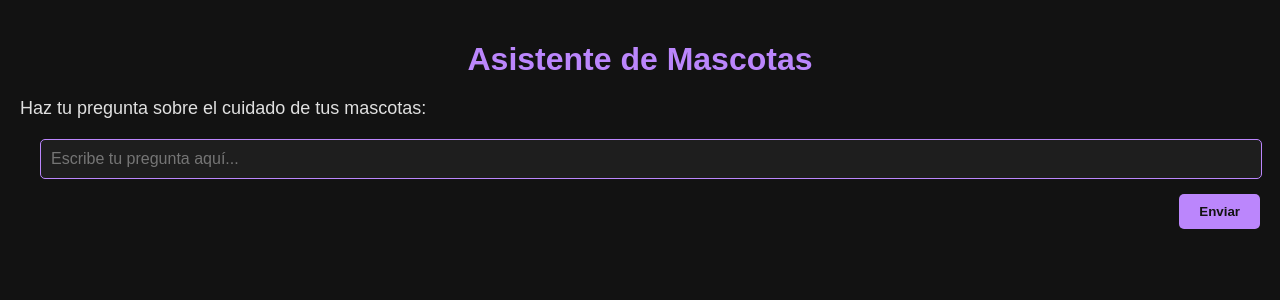
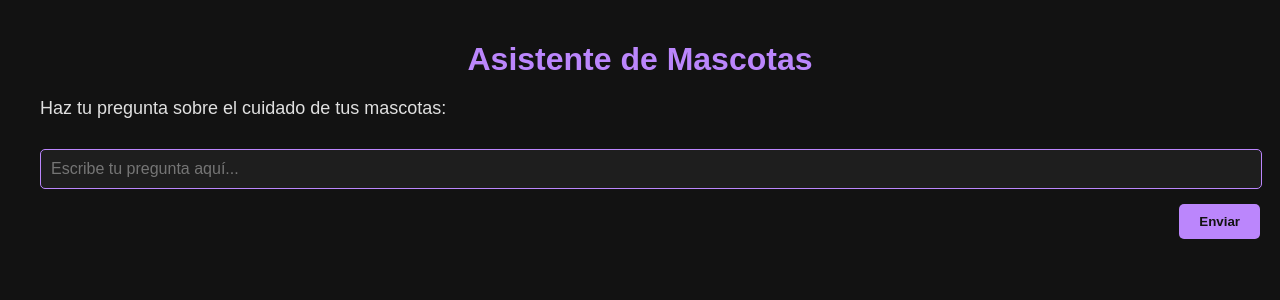
Before and after one commit to RomeroGabrielTech/PetAdvisor, a Flask app: page / in a window 1280 px wide. Shown: the top 300 px of the page. Run offline with Flask 2, Linux system fonts and the light colour scheme.

Commit message:
Assistant checkpoint: Align text with input field
Assistant generated file changes:
- templates/index.html: Move paragraph inside form
- static/style.css: Adjust paragraph margin in form

---

User prompt:

el texto "Haz tu..." debe estar a la misma altura del area de texto

```diff
--- a/static/style.css
+++ b/static/style.css
@@ -28,7 +28,7 @@ h1 {
 /* Texto */
 p {
     font-size: 18px;
-    margin-bottom: 15px;
+    margin: 0 20px 15px;
 }
 
 /* Formulario y campo de texto */
--- a/templates/index.html
+++ b/templates/index.html
@@ -9,8 +9,8 @@
 </head>
 <body>
     <h1>Asistente de Mascotas</h1>
-    <p>Haz tu pregunta sobre el cuidado de tus mascotas:</p>
     <form action="/ask" method="post">
+        <p>Haz tu pregunta sobre el cuidado de tus mascotas:</p>
         <input type="text" name="question" placeholder="Escribe tu pregunta aquí..." required>
         <button type="submit">Enviar</button>
     </form>
```
